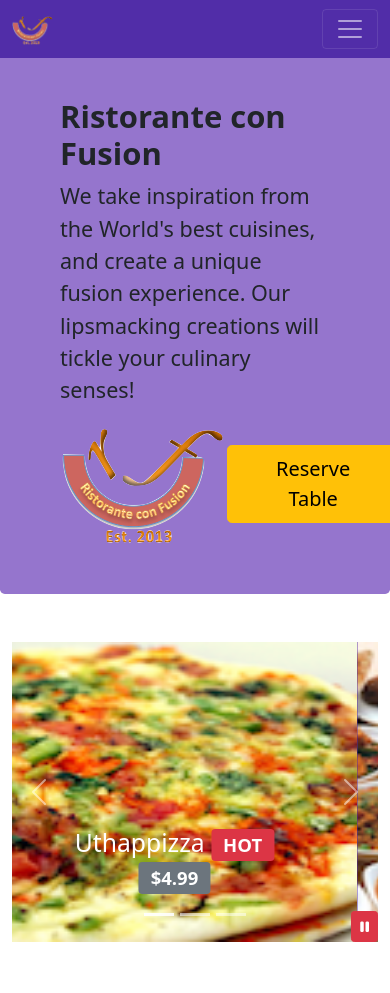
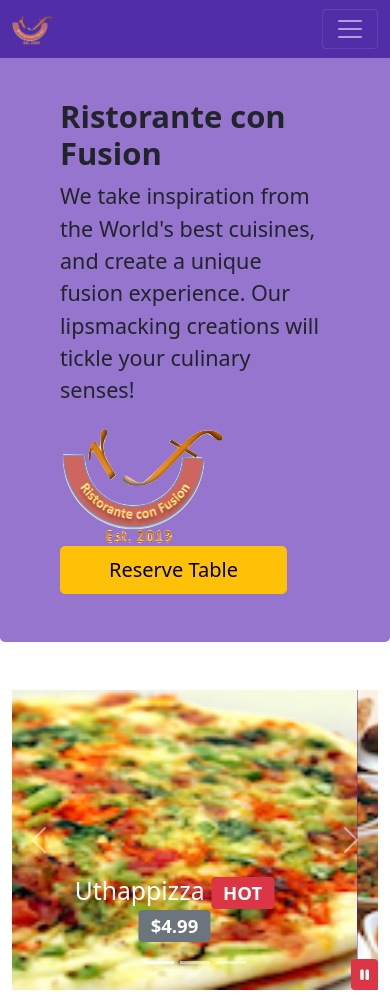
Before and after one commit to aasanchezn/conFusion, a website: page index.html in a window 390 px wide. Shown: the top 993 px of the page. Drawn offline with nearby package versions, Linux system fonts and the light colour scheme.

Commit message:
correction responsive button reserve table devices x-small

```diff
--- a/css/styles.scss
+++ b/css/styles.scss
@@ -3,14 +3,9 @@ $background-dark: #512DA8;
 $background-light: #9575CD;
 $background-pale: #D1C4E9;
 
+
 .jumbotron{
-
     background: $background-light;
-    .col-md-6:nth-child(2){
-        display:flex;
-        justify-content: space-between;
-    }
-
 }
 
 .row-header{
--- a/index.html
+++ b/index.html
@@ -15,7 +15,7 @@
         <link rel="stylesheet" href="css/styles.css">
     <!-- endbuild -->
     <script src="https://kit.fontawesome.com/a42995d39c.js" crossorigin="anonymous"></script>
-
+    <link rel="shortcut icon" href="./img/logo.png" type="image/png">
     <title>Ristorante Con Fusion</title>
 </head>
 
--- a/package.json
+++ b/package.json
@@ -13,7 +13,7 @@
     "clean": "rimraf dist",
     "imagemin": "imagemin img/* --out-dir=dist/img",
     "usemin": "usemin contactus.html -d dist --htmlmin -o dist/contactus.html && usemin aboutus.html -d dist --htmlmin -o dist/aboutus.html && usemin index.html -d dist --htmlmin -o dist/index.html",
-    "build": "npm run clean && npm run imagemin && npm run usemin"
+    "build": "npm run clean && npm run imagemin && npm run scss && npm run usemin"
   },
   "author": "",
   "license": "ISC",
```
Also changed, not shown: aboutus.html (+1 -1 lines), contactus.html (+1 -0 lines), css/styles.css.
